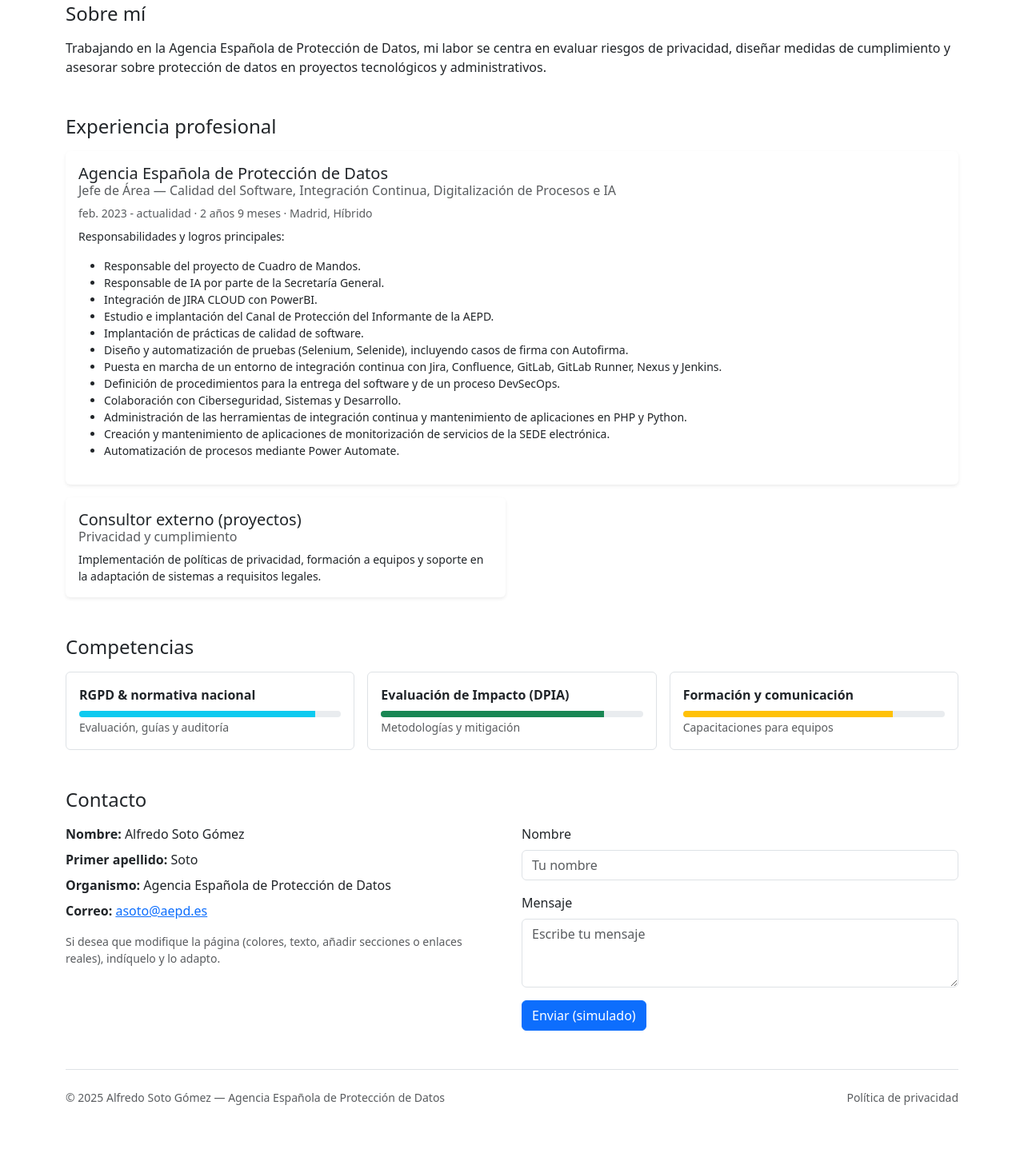
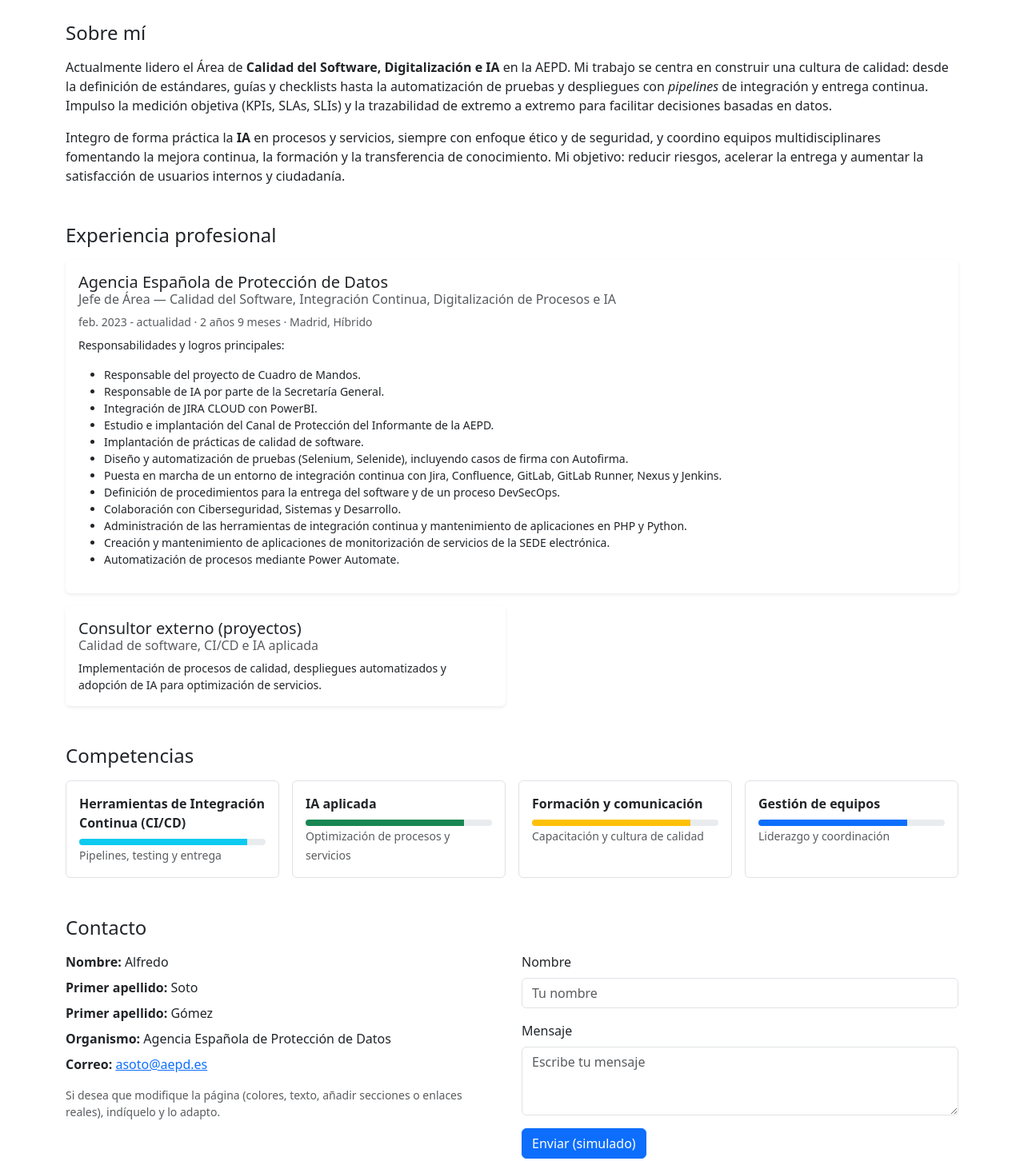
Before and after one commit to kokart/intro_y_gestion_llms, a plain HTML site: page index.html in a window 1280 px wide. Shown: the part 475-1927 px from the top of the page at 80% size. Drawn offline with nearby package versions, Linux system fonts and the light colour scheme.

Commit message:
Revise profile details and skills section
Updated professional details and skills in the profile section. Enhanced the description of current roles and responsibilities, emphasizing quality and AI integration.

```diff
--- a/index.html
+++ b/index.html
@@ -52,11 +52,13 @@
 
       <div class="col-md-8">
         <h1 class="display-6 mb-1">Alfredo Soto Gómez</h1>
-        <p class="lead mb-2">Agencia Española de Protección de Datos — Profesional en protección de datos y privacidad</p>
+        <p class="lead mb-2">Agencia Española de Protección de Datos — Jefe de Área de Calidad del Software, Digitalización e IA</p>
 
         <p>
-          Especializado en políticas de privacidad, cumplimiento normativo y evaluación de impacto en protección de datos.
-          Combino experiencia técnica y conocimiento jurídico para ayudar a organizaciones a cumplir el RGPD y la normativa nacional.
+          Ingeniero Técnico de Sistemas con Máster en Software Libre. Especialista en <strong>calidad de software</strong> y mejora
+          continua: defino procesos, métricas y automatizaciones que garantizan entregas fiables, seguras y medibles.
+          Experiencia combinada en CI/CD, DevSecOps e implantación de soluciones de <abbr title="Inteligencia Artificial">IA</abbr>
+          para optimizar procesos y servicios.
         </p>
 
         <div class="mt-3">
@@ -72,8 +74,15 @@
     <section id="about" class="mb-5">
       <h2 class="h4 mb-3">Sobre mí</h2>
       <p>
-        Trabajando en la Agencia Española de Protección de Datos, mi labor se centra en evaluar riesgos de privacidad,
-        diseñar medidas de cumplimiento y asesorar sobre protección de datos en proyectos tecnológicos y administrativos.
+        Actualmente lidero el Área de <strong>Calidad del Software, Digitalización e IA</strong> en la AEPD. Mi trabajo se centra en
+        construir una cultura de calidad: desde la definición de estándares, guías y checklists hasta la automatización de
+        pruebas y despliegues con <em>pipelines</em> de integración y entrega continua. Impulso la medición objetiva (KPIs, SLAs,
+        SLIs) y la trazabilidad de extremo a extremo para facilitar decisiones basadas en datos.
+      </p>
+      <p>
+        Integro de forma práctica la <strong>IA</strong> en procesos y servicios, siempre con enfoque ético y de seguridad, y
+        coordino equipos multidisciplinares fomentando la mejora continua, la formación y la transferencia de conocimiento.
+        Mi objetivo: reducir riesgos, acelerar la entrega y aumentar la satisfacción de usuarios internos y ciudadanía.
       </p>
     </section>
 
@@ -113,9 +122,9 @@
           <div class="card h-100 shadow-sm">
             <div class="card-body">
               <h5 class="card-title mb-1">Consultor externo (proyectos)</h5>
-              <h6 class="card-subtitle text-muted mb-2">Privacidad y cumplimiento</h6>
+              <h6 class="card-subtitle text-muted mb-2">Calidad de software, CI/CD e IA aplicada</h6>
               <p class="card-text small">
-                Implementación de políticas de privacidad, formación a equipos y soporte en la adaptación de sistemas a requisitos legales.
+                Implementación de procesos de calidad, despliegues automatizados y adopción de IA para optimización de servicios.
               </p>
             </div>
           </div>
@@ -127,33 +136,43 @@
     <section id="skills" class="mb-5">
       <h2 class="h4 mb-3">Competencias</h2>
       <div class="row g-3">
-        <div class="col-sm-6 col-md-4">
-          <div class="p-3 border rounded">
-            <strong>RGPD & normativa nacional</strong>
+        <div class="col-sm-6 col-md-3">
+          <div class="p-3 border rounded h-100">
+            <strong>Herramientas de Integración Continua (CI/CD)</strong>
             <div class="progress mt-2" style="height: 8px;">
               <div class="progress-bar bg-info" role="progressbar" style="width: 90%" aria-valuenow="90" aria-valuemin="0" aria-valuemax="100"></div>
             </div>
-            <small class="text-muted">Evaluación, guías y auditoría</small>
+            <small class="text-muted">Pipelines, testing y entrega</small>
           </div>
         </div>
 
-        <div class="col-sm-6 col-md-4">
-          <div class="p-3 border rounded">
-            <strong>Evaluación de Impacto (DPIA)</strong>
+        <div class="col-sm-6 col-md-3">
+          <div class="p-3 border rounded h-100">
+            <strong>IA aplicada</strong>
             <div class="progress mt-2" style="height: 8px;">
               <div class="progress-bar bg-success" role="progressbar" style="width: 85%" aria-valuenow="85" aria-valuemin="0" aria-valuemax="100"></div>
             </div>
-            <small class="text-muted">Metodologías y mitigación</small>
+            <small class="text-muted">Optimización de procesos y servicios</small>
           </div>
         </div>
 
-        <div class="col-sm-6 col-md-4">
-          <div class="p-3 border rounded">
+        <div class="col-sm-6 col-md-3">
+          <div class="p-3 border rounded h-100">
             <strong>Formación y comunicación</strong>
             <div class="progress mt-2" style="height: 8px;">
-              <div class="progress-bar bg-warning" role="progressbar" style="width: 80%" aria-valuenow="80" aria-valuemin="0" aria-valuemax="100"></div>
+              <div class="progress-bar bg-warning" role="progressbar" style="width: 85%" aria-valuenow="85" aria-valuemin="0" aria-valuemax="100"></div>
             </div>
-            <small class="text-muted">Capacitaciones para equipos</small>
+            <small class="text-muted">Capacitación y cultura de calidad</small>
+          </div>
+        </div>
+
+        <div class="col-sm-6 col-md-3">
+          <div class="p-3 border rounded h-100">
+            <strong>Gestión de equipos</strong>
+            <div class="progress mt-2" style="height: 8px;">
+              <div class="progress-bar bg-primary" role="progressbar" style="width: 80%" aria-valuenow="80" aria-valuemin="0" aria-valuemax="100"></div>
+            </div>
+            <small class="text-muted">Liderazgo y coordinación</small>
           </div>
         </div>
       </div>
@@ -166,8 +185,9 @@
       <div class="row">
         <div class="col-md-6">
           <ul class="list-unstyled">
-            <li class="mb-2"><strong>Nombre:</strong> Alfredo Soto Gómez</li>
+            <li class="mb-2"><strong>Nombre:</strong> Alfredo</li>
             <li class="mb-2"><strong>Primer apellido:</strong> Soto</li>
+            <li class="mb-2"><strong>Primer apellido:</strong> Gómez</li>
             <li class="mb-2"><strong>Organismo:</strong> Agencia Española de Protección de Datos</li>
             <li class="mb-2"><strong>Correo:</strong> <a href="mailto:asoto@aepd.es">asoto@aepd.es</a></li>
           </ul>
```
